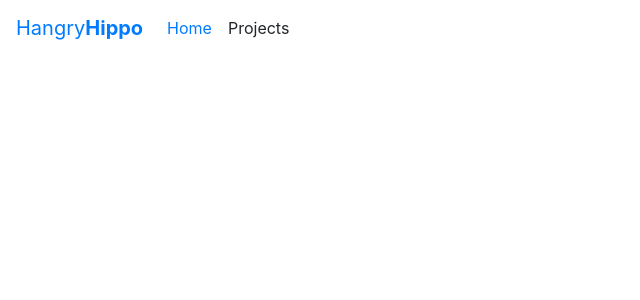
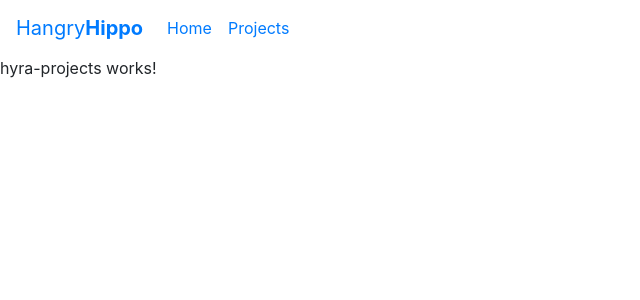
Before and after one commit to hyracinth/hyracinthWeb, an Angular app: page /Projects in a window 1280 px wide. Before the commit this address led to /. Shown: the top 300 px of the page, without its empty margins (0-640 px from the left). Built offline with nearby package versions, Linux system fonts and the light colour scheme.

Commit message:
Added HyraProjectsModule and Component

```diff
--- a/src/app/app.module.ts
+++ b/src/app/app.module.ts
@@ -7,6 +7,8 @@ import { AppComponent } from './app.component';
 import { AppRoutingModule } from './app-routing.module';
 
 import { HyraHomeModule } from './hyra-home/hyra-home.module';
+import { HyraProjectsModule } from './hyra-projects/hyra-projects.module';
+
 import { HyraNavbarComponent } from './hyra-navbar/hyra-navbar.component';
 
 @NgModule({
@@ -19,7 +21,8 @@ import { HyraNavbarComponent } from './hyra-navbar/hyra-navbar.component';
     NgbModule.forRoot(),
 
     AppRoutingModule,
-    HyraHomeModule
+    HyraHomeModule,
+    HyraProjectsModule
   ],
   providers: [],
   bootstrap: [AppComponent]
--- a/src/app/hyra-navbar/hyra-navbar.component.html
+++ b/src/app/hyra-navbar/hyra-navbar.component.html
@@ -11,7 +11,7 @@
           <a class="nav-link" routerLink="Home" routerLinkActive="active">Home</a>
         </li>
         <li class="nav-item">
-          <a class="nav-link">Projects</a>
+          <a class="nav-link" routerLink="Projects" routerLinkActive="active">Projects</a>
         </li>
       </ul>
     </div>
--- /dev/null
+++ b/src/app/hyra-projects/hyra-projects-routing.module.ts
@@ -0,0 +1,22 @@
+import { NgModule } from '@angular/core';
+import { RouterModule, Routes } from '@angular/router';
+
+import { HyraProjectsComponent } from './hyra-projects.component';
+
+const projectRoutes: Routes = [
+  {
+    path: 'Projects',
+    data: {
+      title: 'Projects'
+    },
+    component: HyraProjectsComponent
+  }
+];
+
+@NgModule({
+  imports: [
+    RouterModule.forChild(projectRoutes)
+  ],
+  declarations: []
+})
+export class HyraProjectsRoutingModule { }
--- /dev/null
+++ b/src/app/hyra-projects/hyra-projects.component.html
@@ -0,0 +1,3 @@
+<p>
+  hyra-projects works!
+</p>
--- /dev/null
+++ b/src/app/hyra-projects/hyra-projects.component.ts
@@ -0,0 +1,15 @@
+import { Component, OnInit } from '@angular/core';
+
+@Component({
+  selector: 'app-hyra-projects',
+  templateUrl: './hyra-projects.component.html',
+  styleUrls: ['./hyra-projects.component.css']
+})
+export class HyraProjectsComponent implements OnInit {
+
+  constructor() { }
+
+  ngOnInit() {
+  }
+
+}
```
Also changed, not shown: src/app/hyra-projects/hyra-projects.module.ts (added, +17 -0 lines), src/app/hyra-projects/hyra-projects.component.css (added), 1 other file (tests, documents, lock files or other folders).
